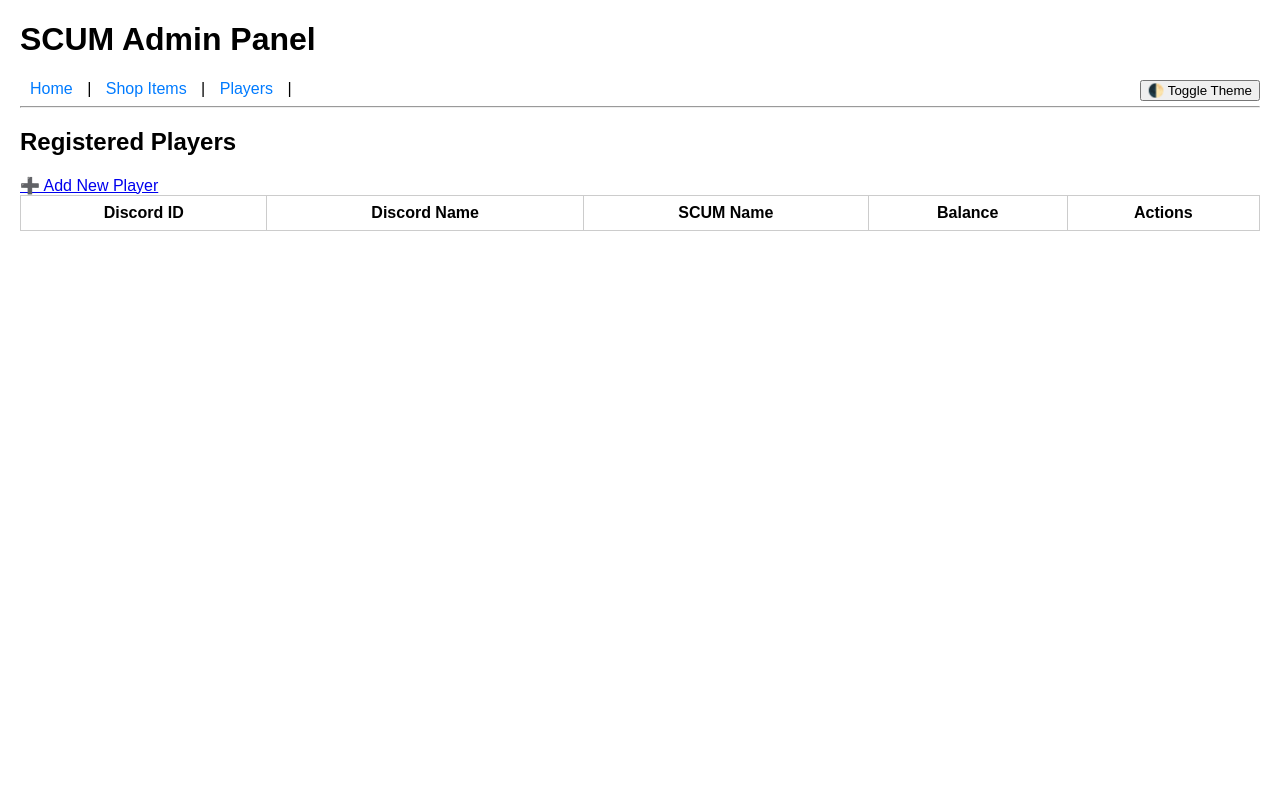
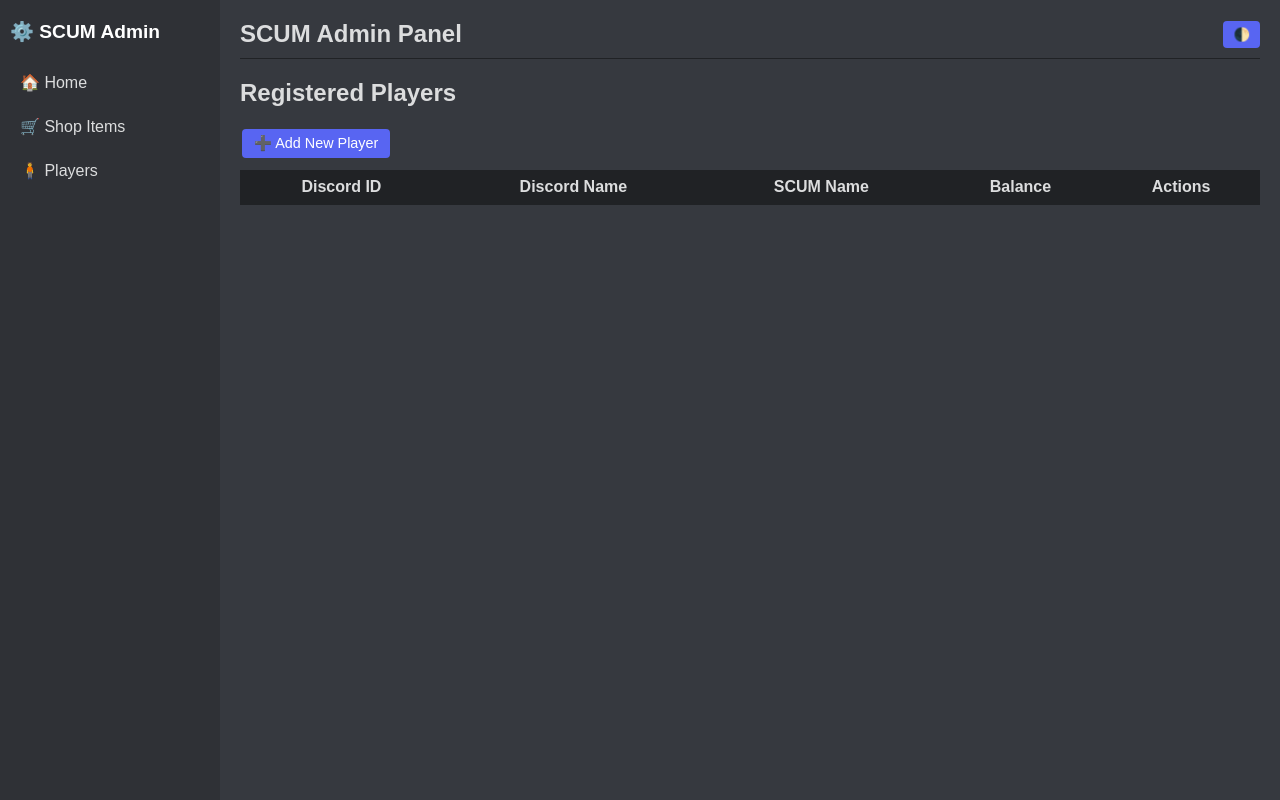
Before and after one commit to AndreyGladchenko/scumbot1.0, a Flask app: page /players in a window 1280 px wide. Run offline with Flask 3, Linux system fonts and the light colour scheme; data that the repository does not hold is empty; some libraries are stand-ins or nearby versions.

Commit message:
Fixed all current features and changed th eportal to a discord like theme

```diff
--- /dev/null
+++ b/migration.sql
@@ -0,0 +1,87 @@
+-- === MIGRATION SCRIPT: Bring existing SCUM Bot DB up-to-date ===
+
+-- 1. Players table updates
+ALTER TABLE players
+    ALTER COLUMN scum_username SET DEFAULT '',
+    ALTER COLUMN discord_username SET DEFAULT '',
+    ALTER COLUMN balance SET DEFAULT 0;
+
+DO $$
+BEGIN
+    IF NOT EXISTS (
+        SELECT 1 FROM information_schema.columns
+        WHERE table_name='players' AND column_name='discord_username'
+    ) THEN
+        ALTER TABLE players ADD COLUMN discord_username TEXT DEFAULT '';
+    END IF;
+END$$;
+
+-- 2. Shop items table updates
+DO $$
+BEGIN
+    IF NOT EXISTS (
+        SELECT 1 FROM information_schema.columns
+        WHERE table_name='shop_items' AND column_name='description'
+    ) THEN
+        ALTER TABLE shop_items ADD COLUMN description TEXT DEFAULT '';
+    END IF;
+
+    IF NOT EXISTS (
+        SELECT 1 FROM information_schema.columns
+        WHERE table_name='shop_items' AND column_name='content'
+    ) THEN
+        ALTER TABLE shop_items ADD COLUMN content TEXT DEFAULT '';
+    END IF;
+
+    IF NOT EXISTS (
+        SELECT 1 FROM information_schema.columns
+        WHERE table_name='shop_items' AND column_name='image_url'
+    ) THEN
+        ALTER TABLE shop_items ADD COLUMN image_url TEXT DEFAULT NULL;
+    END IF;
+
+    IF NOT EXISTS (
+        SELECT 1 FROM information_schema.columns
+        WHERE table_name='shop_items' AND column_name='message_id'
+    ) THEN
+        ALTER TABLE shop_items ADD COLUMN message_id TEXT DEFAULT NULL;
+    END IF;
+
+    IF NOT EXISTS (
+        SELECT 1 FROM information_schema.columns
+        WHERE table_name='shop_items' AND column_name='channel_id'
+    ) THEN
+        ALTER TABLE shop_items ADD COLUMN channel_id TEXT DEFAULT NULL;
+    END IF;
+END$$;
+
+-- 3. Orders table updates
+ALTER TABLE orders
+    ALTER COLUMN total_price SET DEFAULT 0;
+
+-- Trigger to auto-calc total_price if NULL
+CREATE OR REPLACE FUNCTION set_total_price()
+RETURNS TRIGGER AS $$
+BEGIN
+    IF NEW.total_price = 0 OR NEW.total_price IS NULL THEN
+        SELECT price * NEW.quantity INTO NEW.total_price
+        FROM shop_items
+        WHERE id = NEW.item_id;
+    END IF;
+    RETURN NEW;
+END;
+$$ LANGUAGE plpgsql;
+
+DROP TRIGGER IF EXISTS trg_set_total_price ON orders;
+CREATE TRIGGER trg_set_total_price
+BEFORE INSERT ON orders
+FOR EACH ROW
+EXECUTE FUNCTION set_total_price();
+
+-- 4. Indexes for performance
+CREATE INDEX IF NOT EXISTS idx_players_discord_id ON players(discord_id);
+CREATE INDEX IF NOT EXISTS idx_shop_items_name ON shop_items(name);
+CREATE INDEX IF NOT EXISTS idx_orders_player_id ON orders(player_id);
+CREATE INDEX IF NOT EXISTS idx_orders_item_id ON orders(item_id);
+
+-- ✅ Done
--- a/web/static/styles.css
+++ b/web/static/styles.css
@@ -1,77 +1,211 @@
 body {
-    background-color: #fff;
-    color: #000;
+    margin: 0;
     font-family: Arial, sans-serif;
-    margin: 20px;
+    display: flex;
+    background-color: #36393f;
+    color: #dcddde;
 }
 
-nav a {
-    margin: 0 10px;
+/* Sidebar */
+.sidebar {
+    width: 220px;
+    background-color: #2f3136;
+    height: 100vh;
+    padding: 20px 10px;
+    box-sizing: border-box;
+    display: flex;
+    flex-direction: column;
+}
+
+.sidebar-title {
+    font-size: 1.2em;
+    font-weight: bold;
+    color: #fff;
+    margin-bottom: 20px;
+}
+
+.sidebar a {
+    color: #b9bbbe;
     text-decoration: none;
-    color: #007BFF;
+    padding: 10px;
+    border-radius: 4px;
+    margin-bottom: 5px;
+    transition: background 0.2s;
+}
+
+.sidebar a:hover {
+    background-color: #40444b;
+    color: #fff;
+}
+
+/* Main content area */
+.main-content {
+    flex: 1;
+    padding: 20px;
+    overflow-y: auto;
+}
+
+/* Header */
+.header {
+    display: flex;
+    justify-content: space-between;
+    align-items: center;
+    border-bottom: 1px solid #202225;
+    padding-bottom: 10px;
+    margin-bottom: 20px;
+}
+
+.header h1 {
+    font-size: 1.5em;
+    margin: 0;
+}
+
+/* Toggle Button */
+.toggle-btn {
+    background-color: #5865f2;
+    color: white;
+    border: none;
+    border-radius: 4px;
+    padding: 6px 10px;
+    cursor: pointer;
+}
+
+.toggle-btn:hover {
+    background-color: #4752c4;
+}
+
+/* Dark mode class */
+.dark-mode {
+    background-color: #36393f;
+    color: #dcddde;
+}
+
+.dark-mode table {
+    background-color: #2f3136;
+    color: #dcddde;
 }
 
 table {
     width: 100%;
     border-collapse: collapse;
+    margin-top: 10px;
 }
 
 th, td {
-    border: 1px solid #ccc;
     padding: 8px;
+    border-bottom: 1px solid #202225;
 }
 
-a.button {
-    background-color: #007BFF;
-    color: white;
-    padding: 6px 12px;
-    text-decoration: none;
+th {
+    background-color: #202225;
+}
+
+tr:hover {
+    background-color: #40444b;
+}
+
+/* Flash messages */
+.flashes {
+    list-style: none;
+    padding: 0;
+}
+
+.flashes li {
+    padding: 8px;
+    margin-bottom: 5px;
     border-radius: 4px;
 }
 
-a.button:hover {
-    background-color: #0056b3;
-}
-
-.flashes li {
-    background-color: #f0f0f0;
-    color: #333;
-    padding: 5px;
-    border-radius: 3px;
-    margin-bottom: 5px;
-}
-
-/* ✅ DARK MODE STYLES */
-body.dark-mode {
-    background-color: #121212;
-    color: #e0e0e0;
-}
-
-body.dark-mode nav a {
-    color: #90caf9;
-}
-
-body.dark-mode table {
-    background-color: #1e1e1e;
-    color: #e0e0e0;
-    border: 1px solid #444;
-}
-
-body.dark-mode th,
-body.dark-mode td {
-    border: 1px solid #444;
-}
-
-body.dark-mode a.button {
-    background-color: #2196f3;
+.flashes li.success {
+    background-color: #43b581;
     color: white;
 }
 
-body.dark-mode a.button:hover {
-    background-color: #0b79d0;
+.flashes li.error {
+    background-color: #f04747;
+    color: white;
+}
+/* Buttons */
+.btn {
+    display: inline-block;
+    padding: 6px 12px;
+    border-radius: 4px;
+    text-decoration: none;
+    font-size: 0.9em;
+    margin: 2px;
+    cursor: pointer;
 }
 
-body.dark-mode .flashes li {
-    background-color: #333;
-    color: #ffcc00;
+.btn-primary {
+    background-color: #5865f2;
+    color: white;
 }
+.btn-primary:hover { background-color: #4752c4; }
+
+.btn-warning {
+    background-color: #faa61a;
+    color: white;
+}
+.btn-warning:hover { background-color: #c68616; }
+
+.btn-secondary {
+    background-color: #4f545c;
+    color: white;
+}
+.btn-secondary:hover { background-color: #3c3f44; }
+
+.btn-danger {
+    background-color: #f04747;
+    color: white;
+    border: none;
+}
+.btn-danger:hover { background-color: #c03535; }
+
+/* Ensure visited links keep their button colors */
+a:visited.btn-primary {
+    color: white;
+}
+a:visited.btn-warning {
+    color: white;
+}
+a:visited.btn-secondary {
+    color: white;
+}
+a:visited.btn-danger {
+    color: white;
+}
+
+/* For normal navigation links */
+nav a:link,
+nav a:visited {
+    color: #ffffff; /* or whatever your nav link color is */
+    text-decoration: none;
+}
+
+nav a:hover {
+    text-decoration: underline;
+}
+
+/* Keep link colors consistent for all states */
+a,
+a:link,
+a:visited {
+    color: inherit; /* uses whatever color the element already has */
+    text-decoration: none;
+}
+
+a:hover {
+    text-decoration: underline;
+}
+
+/* Buttons should not change color after visit */
+.btn,
+.btn:link,
+.btn:visited {
+    color: white !important;
+    text-decoration: none;
+}
+
+.btn:hover {
+    opacity: 0.85;
+}
--- a/web/templates/layout.html
+++ b/web/templates/layout.html
@@ -6,15 +6,18 @@
     <link rel="stylesheet" href="{{ url_for('static', filename='styles.css') }}">
 </head>
 <body id="body">
+    <div class="sidebar">
+        <div class="sidebar-title">⚙️ SCUM Admin</div>
+        <a href="/">🏠 Home</a>
+        <a href="/items">🛒 Shop Items</a>
+        <a href="/players">🧍 Players</a>
+    </div>
 
-    <h1>SCUM Admin Panel</h1>
-    <nav>
-        <a href="/">Home</a> |
-        <a href="/items">Shop Items</a> |
-        <a href="/players">Players</a> |
-        <button id="toggle-dark-mode" style="float: right;">🌓 Toggle Theme</button>
-    </nav>
-    <hr>
+    <div class="main-content">
+        <div class="header">
+            <h1>{% block header %}SCUM Admin Panel{% endblock %}</h1>
+            <button id="toggle-dark-mode" class="toggle-btn">🌓</button>
+        </div>
 
         {% with messages = get_flashed_messages(with_categories=true) %}
         {% if messages %}
@@ -27,6 +30,7 @@
         {% endwith %}
 
         {% block content %}{% endblock %}
+    </div>
 
     <script>
         const prefersDark = window.matchMedia && window.matchMedia('(prefers-color-scheme: dark)').matches;
@@ -44,18 +48,12 @@
         }
 
         function toggleDarkMode() {
-            const body = document.getElementById("body");
-            const isDark = body.classList.contains("dark-mode");
+            const isDark = document.getElementById("body").classList.contains("dark-mode");
             applyTheme(isDark ? "light" : "dark");
         }
 
         window.onload = function () {
-            if (savedTheme) {
-                applyTheme(savedTheme);
-            } else {
-                applyTheme(prefersDark ? "dark" : "light");
-            }
-
+            applyTheme(savedTheme || (prefersDark ? "dark" : "light"));
             document.getElementById("toggle-dark-mode").addEventListener("click", toggleDarkMode);
         };
     </script>
--- a/web/templates/players.html
+++ b/web/templates/players.html
@@ -1,9 +1,13 @@
 {% extends "layout.html" %}
+{% block title %}Players - SCUM Admin{% endblock %}
+
 {% block content %}
 <h2>Registered Players</h2>
-<a href="{{ url_for('create_player') }}">➕ Add New Player</a>
+
+<a href="{{ url_for('create_player') }}" class="btn btn-primary">➕ Add New Player</a>
 
 <table>
+  <thead>
     <tr>
       <th>Discord ID</th>
       <th>Discord Name</th>
@@ -11,6 +15,8 @@
       <th>Balance</th>
       <th>Actions</th>
     </tr>
+  </thead>
+  <tbody>
     {% for player in players %}
       <tr>
         <td>{{ player.discord_id }}</td>
@@ -18,15 +24,14 @@
         <td>{{ player.scum_username }}</td>
         <td>{{ player.balance }}</td>
         <td>
-        <a href="{{ url_for('edit_player', discord_id=player.discord_id) }}">✏️ Edit</a>
-        |
-        <a href="{{ url_for('player_orders', discord_id=player.discord_id) }}">📦 View Orders</a>
-        |
+          <a href="{{ url_for('edit_player', discord_id=player.discord_id) }}" class="btn btn-warning">✏️ Edit</a>
+          <a href="{{ url_for('player_orders', discord_id=player.discord_id) }}" class="btn btn-secondary">📦 Orders</a>
           <form action="{{ url_for('delete_player', discord_id=player.discord_id) }}" method="POST" style="display:inline;">
-          <button type="submit" onclick="return confirm('Are you sure you want to delete this player?');">🗑️ Delete</button>
+            <button type="submit" class="btn btn-danger" onclick="return confirm('Delete this player?');">🗑️ Delete</button>
           </form>
         </td>
       </tr>
     {% endfor %}
+  </tbody>
 </table>
 {% endblock %}
```
Also changed, not shown: bot/db.py (+66 -8 lines), bot/main.py (+43 -77 lines), bot/schema.sql (+45 -17 lines), web/static/styles-old.css (added, +77 -0 lines), web/templates/base.html (added, +27 -0 lines), 1 other file. Lines whose indentation alone changed are shown as unchanged.
